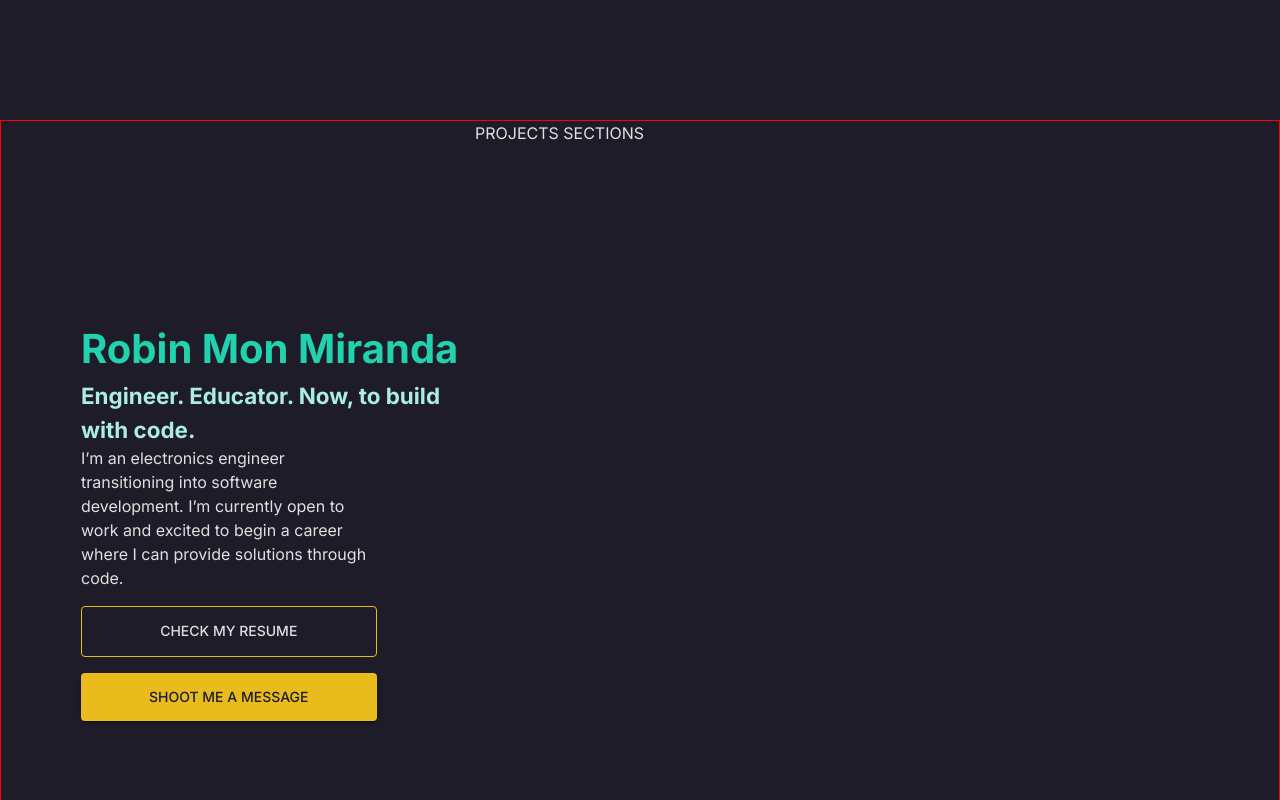
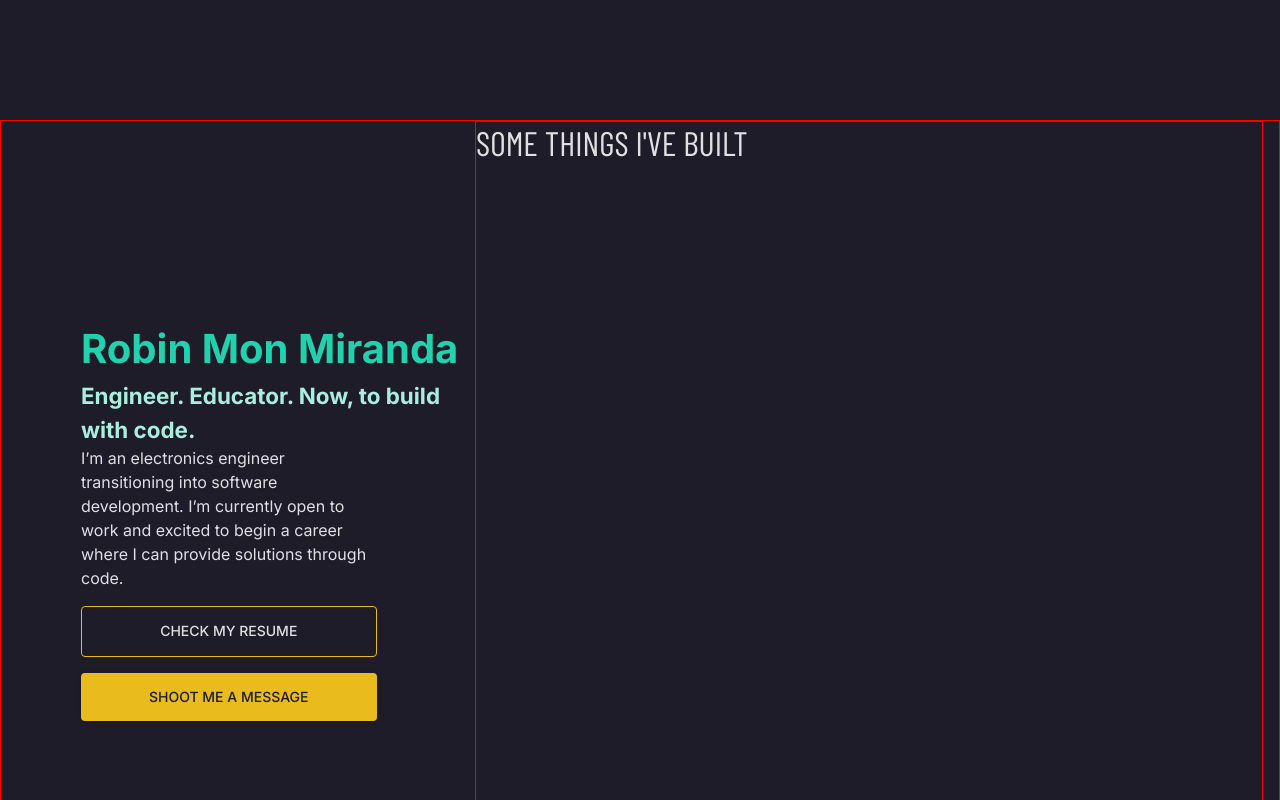
Before and after one commit to aramind/robin-mon-miranda-dev-portfolio, a React (Create React App) app: page / in a window 1280 px wide. Shown: the part 600-1400 px from the top of the page. Built offline with nearby package versions, Linux system fonts and the light colour scheme; a web font is replaced by a local one.

Commit message:
feat: making the scroll to offset the navbar

```diff
--- /dev/null
+++ b/src/components/SectionTitle.jsx
@@ -0,0 +1,15 @@
+import { Typography } from "@mui/material";
+import React from "react";
+
+const SectionTitle = ({ title }) => {
+  return (
+    <Typography
+      variant="h4"
+      sx={{ fontFamily: (theme) => theme.typography.condensed }}
+    >
+      {title.toUpperCase()}
+    </Typography>
+  );
+};
+
+export default SectionTitle;
--- a/src/index.css
+++ b/src/index.css
@@ -13,6 +13,10 @@ a {
 
 html {
   scroll-behavior: smooth;
+}
+
+section {
+  scroll-margin-top: 90px;
 }
 
 /* general classes */
--- a/src/sections/projects/Project.jsx
+++ b/src/sections/projects/Project.jsx
@@ -1,11 +1,13 @@
 import { Box, Stack, Typography } from "@mui/material";
 import React from "react";
 import SideHero from "../../components/SideHero";
+import ProjectMain from "./ProjectMain";
 
 const Project = () => {
   return (
     <Stack
       id="projects"
+      component="section"
       className="outlined"
       px={2}
       pl={{ md: 10 }}
@@ -17,7 +19,7 @@ const Project = () => {
         <SideHero />
       </Box>
       <Box flex={2}>
-        <Typography>PROJECTS SECTIONS</Typography>
+        <ProjectMain />
       </Box>
     </Stack>
   );
--- /dev/null
+++ b/src/sections/projects/ProjectMain.jsx
@@ -0,0 +1,13 @@
+import { Box } from "@mui/material";
+import React from "react";
+import SectionTitle from "../../components/SectionTitle";
+
+const ProjectMain = () => {
+  return (
+    <Box width={1} className="outlined" height={1}>
+      <SectionTitle title="Some things I've built" />
+    </Box>
+  );
+};
+
+export default ProjectMain;
```
